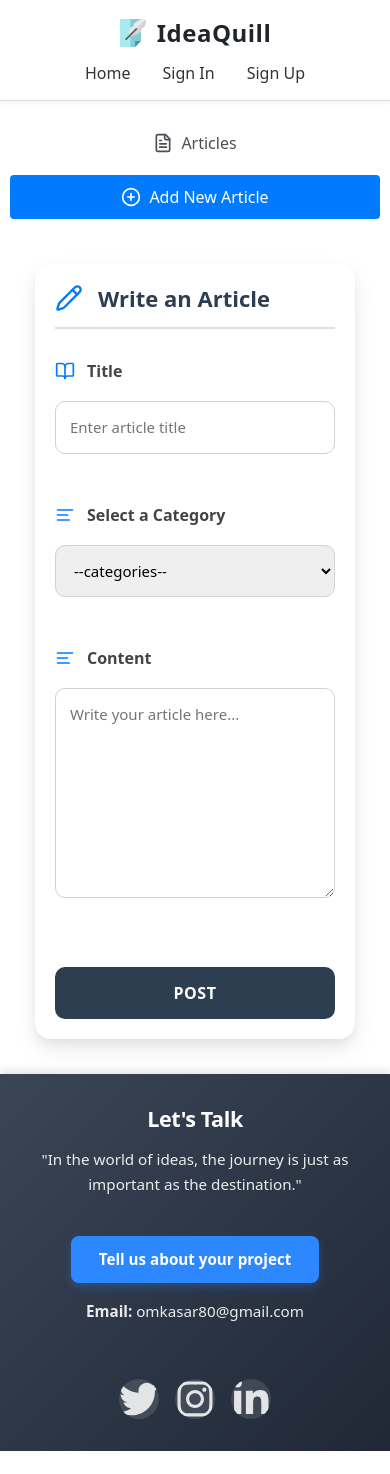
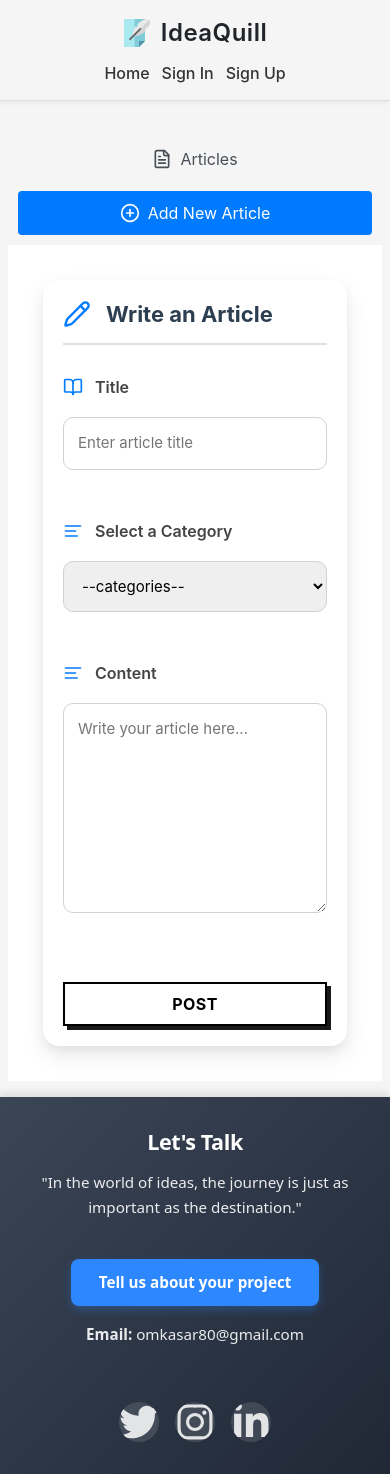
Before and after one commit to Omkasar27/IdeaQuill, a React (Vite) app in the folder client/: page /author-profile/1/article in a window 390 px wide. Before the commit the page ends 1451 px from the top, so only its background shows below. Built offline with nearby package versions, Linux system fonts and the light colour scheme; no server answers.

Commit message:
RootLayout.css

```diff
--- a/client/src/components/RootLayout.css
+++ b/client/src/components/RootLayout.css
@@ -1,38 +1,81 @@
+/* RootLayout.css */
+/* Reset some basic elements */
+* {
+  margin: 0;
+  padding: 0;
+  box-sizing: border-box;
+}
 
+/* Base styles for the root layout */
+.root-layout {
+  display: flex;
+  flex-direction: column;
+  min-height: 100vh;
+  font-family: 'Inter', system-ui, -apple-system, BlinkMacSystemFont, sans-serif;
+  background-color: #f5f5f5;
+}
 
-  .root-layout {
-    display: flex;
-    flex-direction: column;
-    min-height: 100vh;
+/* Main content area */
+.main-content {
+  flex: 1;
+  width: 100%;
+  max-width: 1200px;
+  margin: 0 auto;
+  padding: 2rem 1rem;
+}
+
+/* Responsive adjustments */
+@media (max-width: 768px) {
+  .main-content {
+    padding: 1.5rem 0.75rem;
   }
-  header {
-    display: flex;
-    justify-content: space-between;
-    align-items: center;
-    padding: 15px 30px;
-     background-color: #fff;
-    border-bottom: 1px solid #ddd;
+}
+
+@media (max-width: 480px) {
+  .main-content {
+    padding: 1rem 0.5rem;
   }
+}
 
-  header a {
-    text-decoration: none;
-    color: #007bff;
-    margin: 0 10px;
-    font-weight: bold;
-  }
+/* Additional styles to complement the neobrutalism theme from Clerk */
+:root {
+  --primary-color: #000;
+  --accent-color: #ff3e00;
+  --background-color: #fff;
+  --border-radius: 0;
+  --border-width: 2px;
+  --box-shadow: 4px 4px 0 rgba(0, 0, 0, 0.9);
+}
 
+/* Add some neobrutalism styles to match the Clerk theme */
+button:not([class*="clerk"]) {
+  background-color: var(--background-color);
+  color: var(--primary-color);
+  border: var(--border-width) solid var(--primary-color);
+  border-radius: var(--border-radius);
+  padding: 0.5rem 1rem;
+  font-weight: bold;
+  cursor: pointer;
+  box-shadow: var(--box-shadow);
+  transition: transform 0.1s ease-in-out;
+}
 
+button:not([class*="clerk"]):hover {
+  transform: translate(-2px, -2px);
+  box-shadow: 6px 6px 0 rgba(0, 0, 0, 0.9);
+}
 
-  button {
-    background-color: #007bff;
-    color: white;
-    padding: 10px 20px;
-    border: none;
-    border-radius: 5px;
-    cursor: pointer;
-    font-size: 16px;
-  }
+button:not([class*="clerk"]):active {
+  transform: translate(0, 0);
+  box-shadow: 2px 2px 0 rgba(0, 0, 0, 0.9);
+}
 
-  button:hover {
-    background-color: #0056b3;
-  }
+/* Add some spacing between elements */
+h1, h2, h3, h4, h5, h6 {
+  margin-bottom: 1rem;
+}
+
+p {
+  margin-bottom: 1rem;
+  line-height: 1.5;
+}
```
